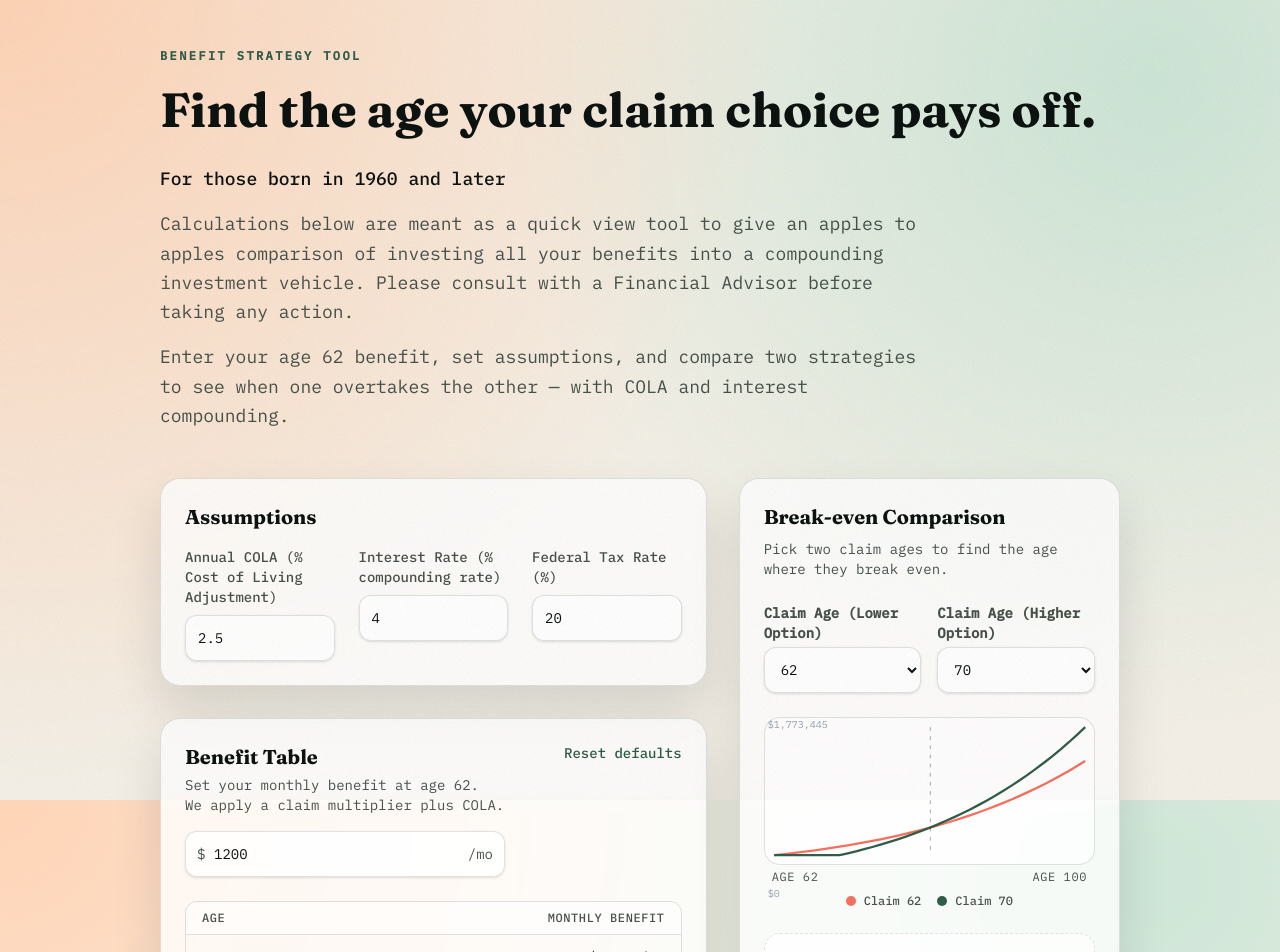
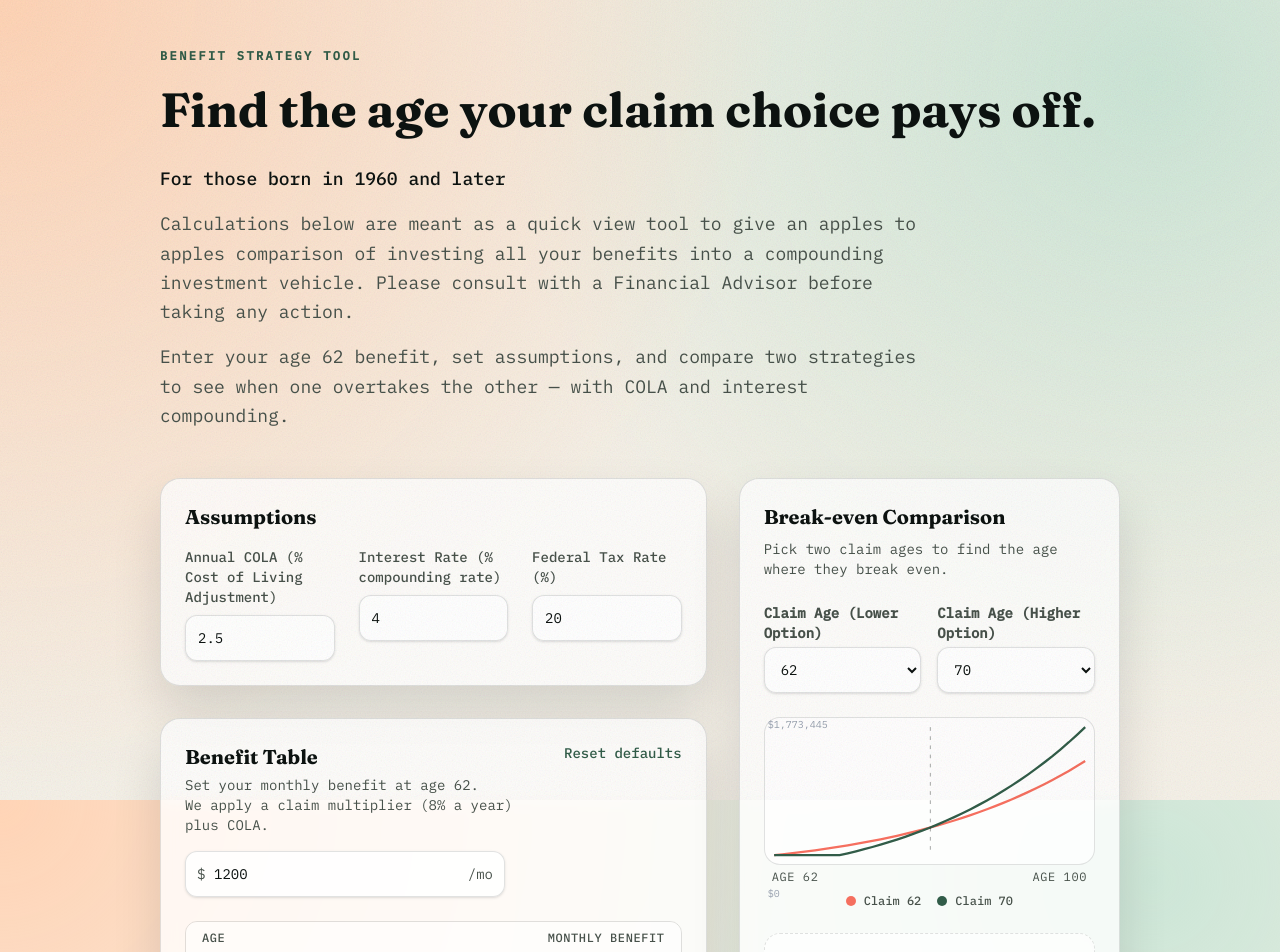
Before and after one commit to TheSafo/social-sec, a React (Vite) app in the folder modern-social-sec/: page / in a window 1280 px wide. Shown: the top 952 px of the page. Built offline with nearby package versions, Linux system fonts and the light colour scheme.

Commit message:
Update BenefitTable.tsx

```diff
--- a/modern-social-sec/src/components/BenefitTable.tsx
+++ b/modern-social-sec/src/components/BenefitTable.tsx
@@ -15,7 +15,7 @@ export const BenefitTable: React.FC<BenefitTableProps> = ({ baseBenefit, setBase
         <div>
           <h2 className="text-xl font-serif font-bold text-ink">Benefit Table</h2>
           <p className="text-sm text-muted mt-1">Set your monthly benefit at age 62.</p>
-          <p className="text-sm text-muted">We apply a claim multiplier plus COLA.</p>
+          <p className="text-sm text-muted">We apply a claim multiplier (8% a year) plus COLA.</p>
         </div>
         <button
           onClick={() => location.reload()}
```
